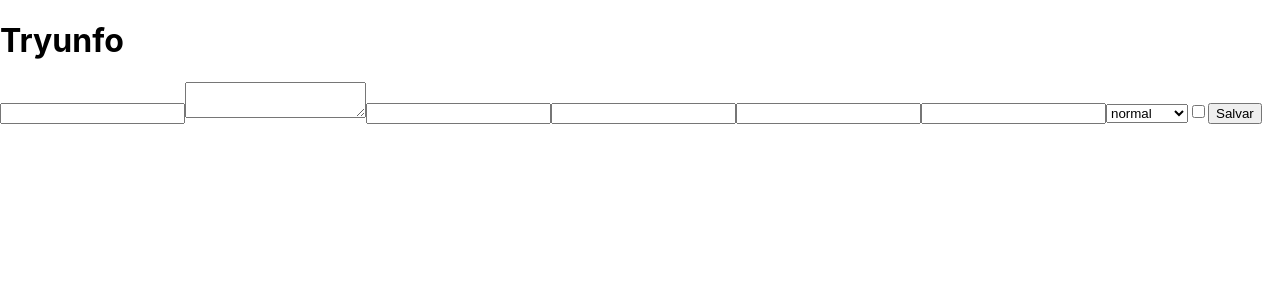
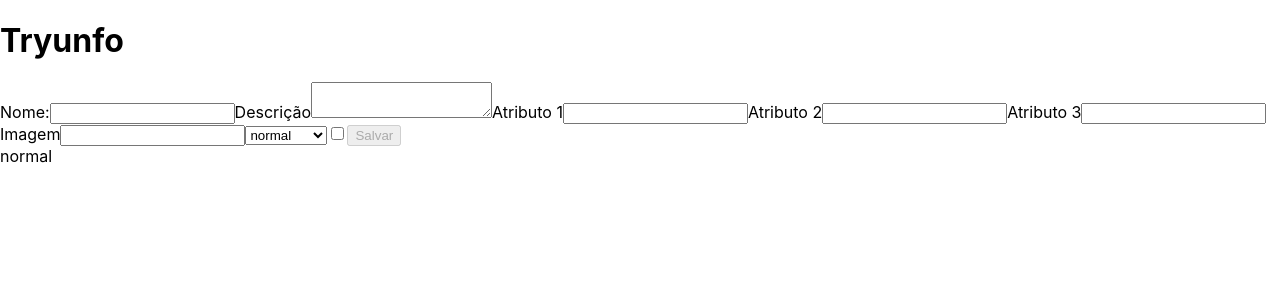
Before and after one commit to Leo02452/tryunfo, a React (Create React App) app: page / in a window 1280 px wide. Shown: the top 300 px of the page. Built offline with nearby package versions, Linux system fonts and the light colour scheme.

Commit message:
Criada a validação do botão de salvar (Req5)

```diff
--- a/src/App.js
+++ b/src/App.js
@@ -11,42 +11,75 @@ class App extends React.Component {
       attr1: '',
       attr2: '',
       attr3: '',
-      rare: '',
+      rare: 'normal',
+      image: '',
       trunfo: false,
+      isSaveButtonDisabled: true,
     };
   }
 
   onInputChange = ({ target }) => {
     const { name, type } = target;
     const value = type === 'checkbox' ? target.checked : target.value;
+    console.log(typeof target.value);
     this.setState({
       [name]: value,
-    });
+    }, () => this.isSaveButtonDisabled());
+  }
+
+  isSaveButtonDisabled = () => {
+    const {
+      name, description, attr1, attr2, attr3,
+      rare, image } = this.state;
+
+    const maxAttribute = 90;
+    const maxTotalAttributes = 210;
+    const nonNegative = 0;
+
+    if ((name.length > nonNegative && description.length > nonNegative)
+      && (image.length > nonNegative && rare.length > nonNegative)
+      && (+attr1 + +attr2 + +attr3 <= maxTotalAttributes)
+      && (maxAttribute >= +attr1 && +attr1 >= nonNegative)
+      && (maxAttribute >= +attr2 && +attr2 >= nonNegative)
+      && (maxAttribute >= +attr3 && +attr3 >= nonNegative)) {
+      this.setState({
+        isSaveButtonDisabled: false,
+      });
+    } else {
+      this.setState({
+        isSaveButtonDisabled: true,
+      });
+    }
   }
 
   render() {
-    const { state } = this;
+    const {
+      name, description, attr1, attr2, attr3,
+      rare, image, trunfo, isSaveButtonDisabled } = this.state;
     return (
       <div>
         <h1>Tryunfo</h1>
         <Form
-          cardName={ state.name }
-          cardDescription={ state.description }
-          cardAttr1={ state.attr1 }
-          cardAttr2={ state.attr2 }
-          cardAttr3={ state.attr3 }
-          cardRare={ state.rare }
-          cardTrunfo={ state.trunfo }
+          cardName={ name }
+          cardDescription={ description }
+          cardAttr1={ attr1 }
+          cardAttr2={ attr2 }
+          cardAttr3={ attr3 }
+          cardRare={ rare }
+          cardImage={ image }
+          cardTrunfo={ trunfo }
           onInputChange={ this.onInputChange }
+          isSaveButtonDisabled={ isSaveButtonDisabled }
         />
         <Card
-          cardName={ state.name }
-          cardDescription={ state.description }
-          cardAttr1={ state.attr1 }
-          cardAttr2={ state.attr2 }
-          cardAttr3={ state.attr3 }
-          cardRare={ state.rare }
-          cardTrunfo={ state.trunfo }
+          cardName={ name }
+          cardDescription={ description }
+          cardAttr1={ attr1 }
+          cardAttr2={ attr2 }
+          cardAttr3={ attr3 }
+          cardRare={ rare }
+          cardImage={ image }
+          cardTrunfo={ trunfo }
         />
       </div>
     );
--- a/src/components/Form.js
+++ b/src/components/Form.js
@@ -10,6 +10,7 @@ class Form extends Component {
     return (
       <form>
         <label htmlFor="name">
+          Nome:
           <input
             type="text"
             data-testid="name-input"
@@ -19,6 +20,7 @@ class Form extends Component {
           />
         </label>
         <label htmlFor="description">
+          Descrição
           <textarea
             data-testid="description-input"
             name="description"
@@ -27,6 +29,7 @@ class Form extends Component {
           />
         </label>
         <label htmlFor="attr1">
+          Atributo 1
           <input
             type="number"
             data-testid="attr1-input"
@@ -36,6 +39,7 @@ class Form extends Component {
           />
         </label>
         <label htmlFor="attr2">
+          Atributo 2
           <input
             type="number"
             data-testid="attr2-input"
@@ -45,6 +49,7 @@ class Form extends Component {
           />
         </label>
         <label htmlFor="attr3">
+          Atributo 3
           <input
             type="number"
             data-testid="attr3-input"
@@ -54,6 +59,7 @@ class Form extends Component {
           />
         </label>
         <label htmlFor="image">
+          Imagem
           <input
             type="text"
             data-testid="image-input"
@@ -66,10 +72,11 @@ class Form extends Component {
           data-testid="rare-input"
           value={ cardRare }
           onChange={ onInputChange }
+          name="rare"
         >
-          <option>normal</option>
-          <option>raro</option>
-          <option>muito raro</option>
+          <option value="normal">normal</option>
+          <option value="raro">raro</option>
+          <option value="muito raro">muito raro</option>
         </select>
         <label htmlFor="trunfo">
           <input
@@ -108,4 +115,8 @@ Form.propTypes = {
   onSaveButtonClick: PropTypes.func.isRequired,
 };
 
+// Form.defaultProps = {
+//   cardRare: 'normal',
+// };
+
 export default Form;
```
